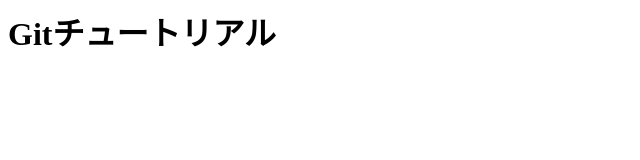
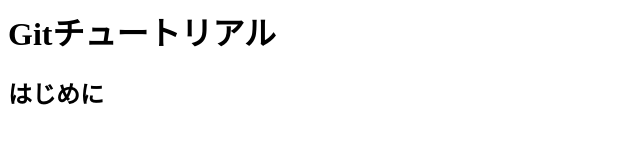
Before and after one commit to Takumaro12/git_tutrial_bak, a plain HTML site: page index.html in a window 1280 px wide. Shown: the whole page, without its empty margins (0-640 px from the left). Drawn offline with Linux system fonts and the light colour scheme.

Commit message:
2nd commit

```diff
--- a/index.html
+++ b/index.html
@@ -1 +1,2 @@
 <h1>Gitチュートリアル</h1>
+<h2>はじめに</h2>
```
